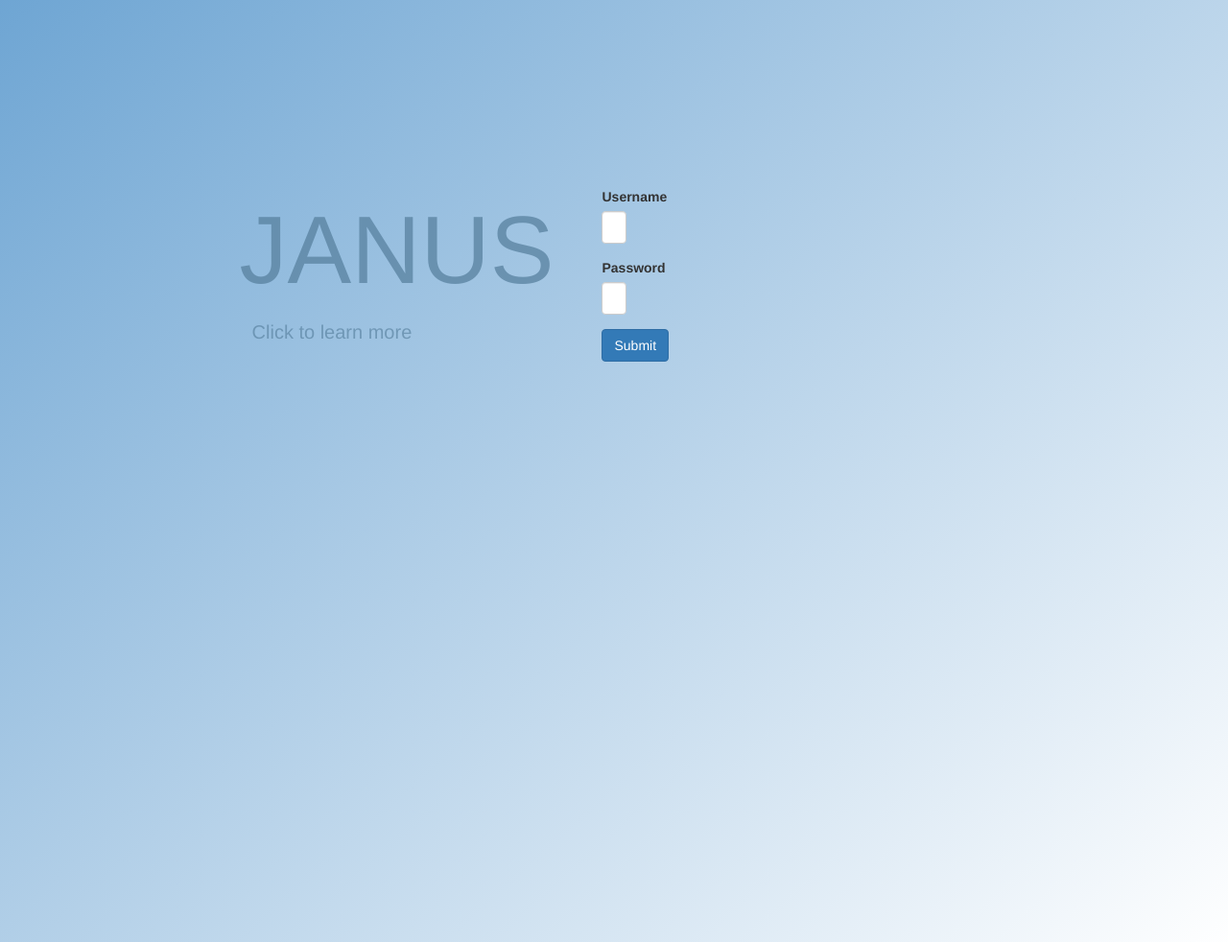
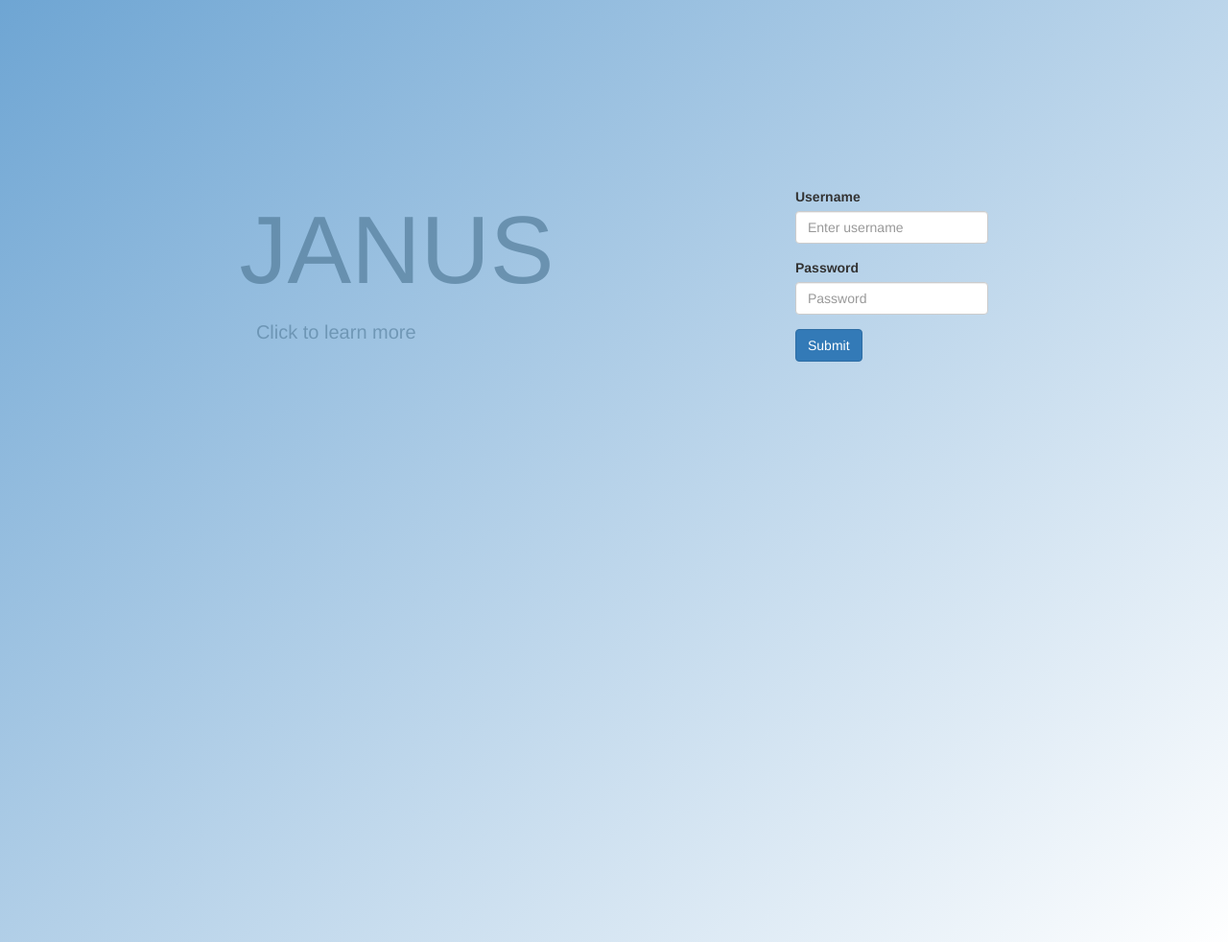
Before and after one commit to Bsq-collab/riteSnicKerz, a Flask app: page / in a window 1280 px wide. Shown: the part 235-1217 px from the top of the page at 96% size. Run offline with Flask 2, Linux system fonts and the light colour scheme; some libraries are stand-ins or nearby versions.

Commit message:
Forms are no longer memes

```diff
--- a/riteSnicKerz/static/guess.css
+++ b/riteSnicKerz/static/guess.css
@@ -9,7 +9,7 @@
 
 .column {
     float: left;
-    width: 25%;
+    width: 50%;
 }
 
 /* Clear floats after the columns */
```
